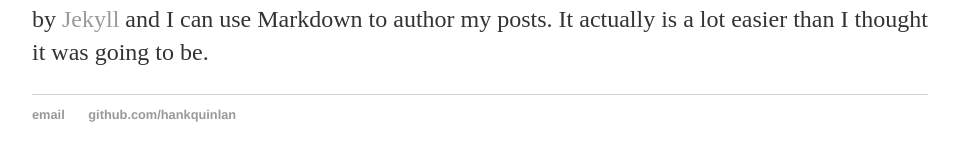
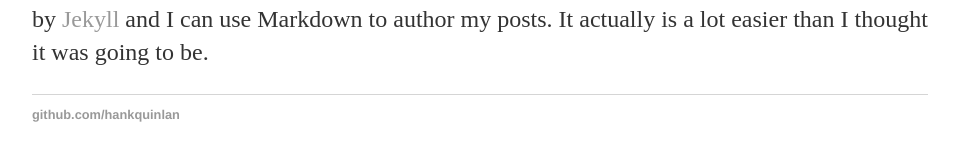
Before and after one commit to Athi101/Athi101.github.io, a Jekyll site: the page built from _posts/2014-04-30-hank-quinlan-site-launched.md, in a window 1280 px wide. Shown: the part 341-502 px from the top of the page, without its empty margins (160-1119 px from the left). Built offline with Jekyll 4.4.1, drawn with Linux system fonts in a browser that asks for light colours.

Commit message:
Update default.html

```diff
--- a/_layouts/default.html
+++ b/_layouts/default.html
@@ -21,8 +21,7 @@
 			</div><!-- /.container -->
 			<footer>
 	    		<ul>
-	        		<li><a href="mailto:hankquinlanhub@gmail.com">email</a></li>
-	        		<li><a href="https://github.com/hankquinlan">github.com/hankquinlan</a></li>
+	        		<li><a href="https://github.com/Athi101">github.com/hankquinlan</a></li>
 				</ul>
 			</footer>
 		</body>
```
